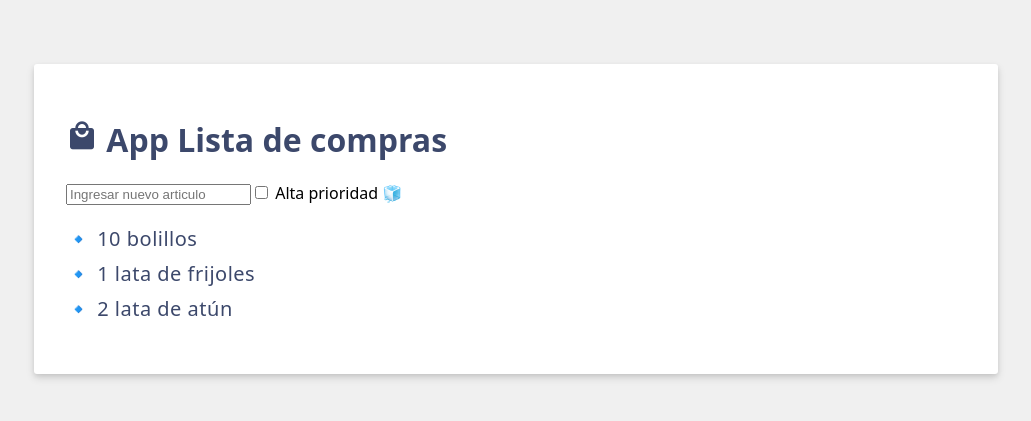
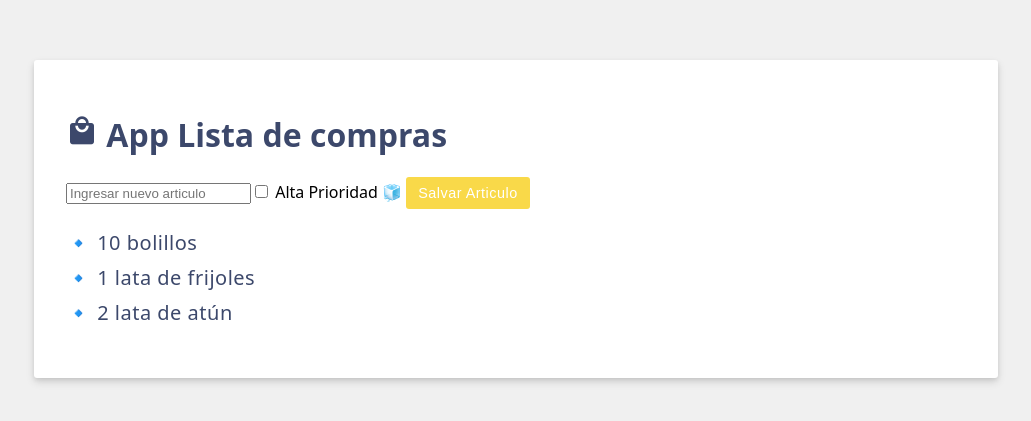
Before and after one commit to kenjiMiguel/VueJS-ShoppingCart, a Vue app: page / in a window 1280 px wide. Shown: the part 181-602 px from the top of the page, without its empty margins (124-1155 px from the left). Built offline with nearby package versions, Linux system fonts and the light colour scheme.

Commit message:
⭐Feature: Eventos de Usuario

```diff
--- a/src/App.vue
+++ b/src/App.vue
@@ -2,35 +2,38 @@
 import { ref } from 'vue';
 const header = ref('App Lista de compras');
 const items = ref([
-   {id: 1, label: '10 bolillos' },
-   {id: 2, label: '1 lata de frijoles' },
-   {id: 3, label: '2 lata de atún' },
+  {id: 1, label: '10 bolillos'},
+  {id: 2, label: '1 lata de frijoles'},
+  {id: 3, label: '2 lata de atún'}
 ]);
 const newItem = ref('');
 const newItemHighPriority = ref(false);
-
 </script>
 
 <template>
   <h1> <i class="material-icons shopping-cart-icon">local_mall</i> {{ header }}</h1>
+  <div class="add-item form">
+    <!-- Input de Nuevo Articulo -->
     <input v-model.trim="newItem" type="text" placeholder="Ingresar nuevo articulo">
-  <!-- Radio buttons -->
+    <!-- Check Boxes -->
     <label>
       <input v-model="newItemHighPriority"
       type="checkbox">
- Alta prioridad
+      Alta Prioridad
     </label>
-{{ newItemPriority === "high" ?  "🔥" : "🧊"}}
-
+    {{ newItemHighPriority ? "🔥" : "🧊" }}
+    <!-- Boton de UI -->
+    <button v-on:click="items.push({id: items.length + 1, label: newItem })" class="btn btn-primary">Salvar Articulo</button>
+  </div>
   <ul>
-    <li v-for="{ id, label }  in items" v-bind:key="id">
+    <li v-for="{ id, label } in items" v-bind:key="id">
       🔹 {{ label }}
     </li>
   </ul>
 </template>
 
 <style scoped>
-  .shopping-cart-icon{
-  font-size: 2rem;
+.shopping-cart-icon {
+  font-size: 2rem; /* Adjust the font-size value as per your desired size */
 }
 </style>
```
Lines whose indentation alone changed are shown as unchanged.
